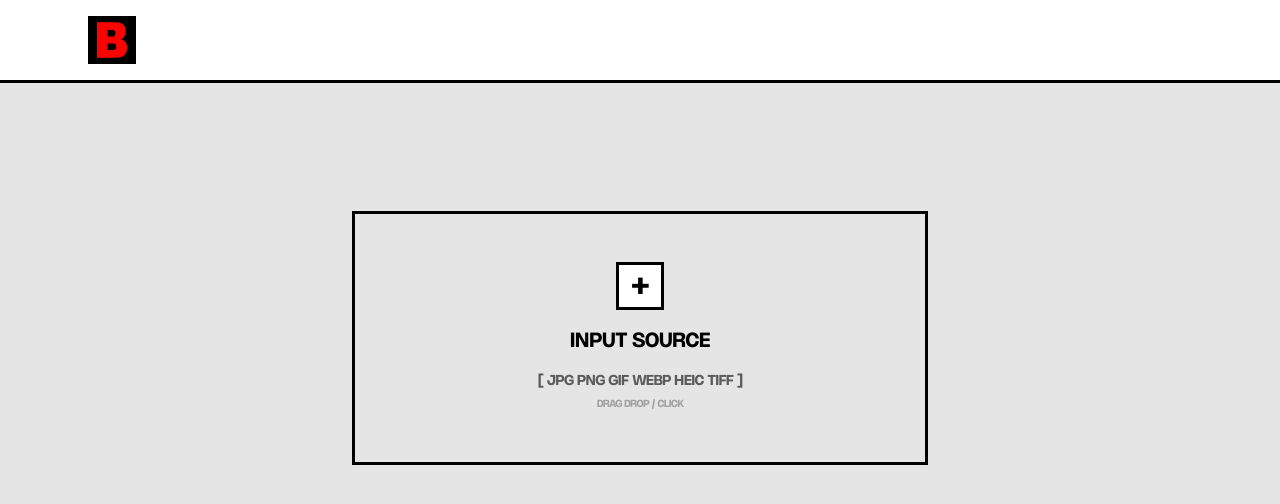
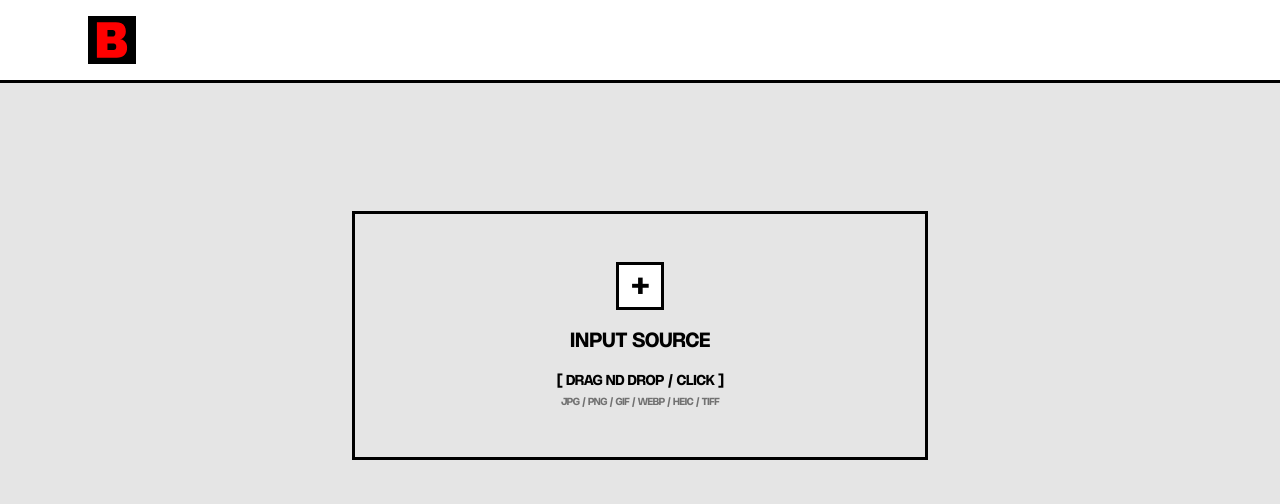
Before and after one commit to mattiacapomagi/SYNES, a React (Vite) app: page / in a window 1280 px wide. Shown: the top 504 px of the page. Built offline with nearby package versions, Linux system fonts and the light colour scheme.

Commit message:
style: Refine Upload Zone typography hierarchy

```diff
--- a/src/components/UploadZone.tsx
+++ b/src/components/UploadZone.tsx
@@ -69,9 +69,9 @@ export const UploadZone = ({ onUpload }: UploadZoneProps) => {
                +
             </div>
             <h2 className="text-xl">INPUT SOURCE</h2>
-            <div className="text-sm opacity-60 space-y-1">
-                <p>[ JPG PNG GIF WEBP HEIC TIFF ]</p>
-                <p className="text-[10px] opacity-50">DRAG DROP / CLICK</p>
+            <div className="space-y-1">
+                <p className="text-sm font-bold">[ DRAG ND DROP / CLICK ]</p>
+                <p className="text-[10px] opacity-50">JPG / PNG / GIF / WEBP / HEIC / TIFF</p>
             </div>
         </div>
     </div>
```
